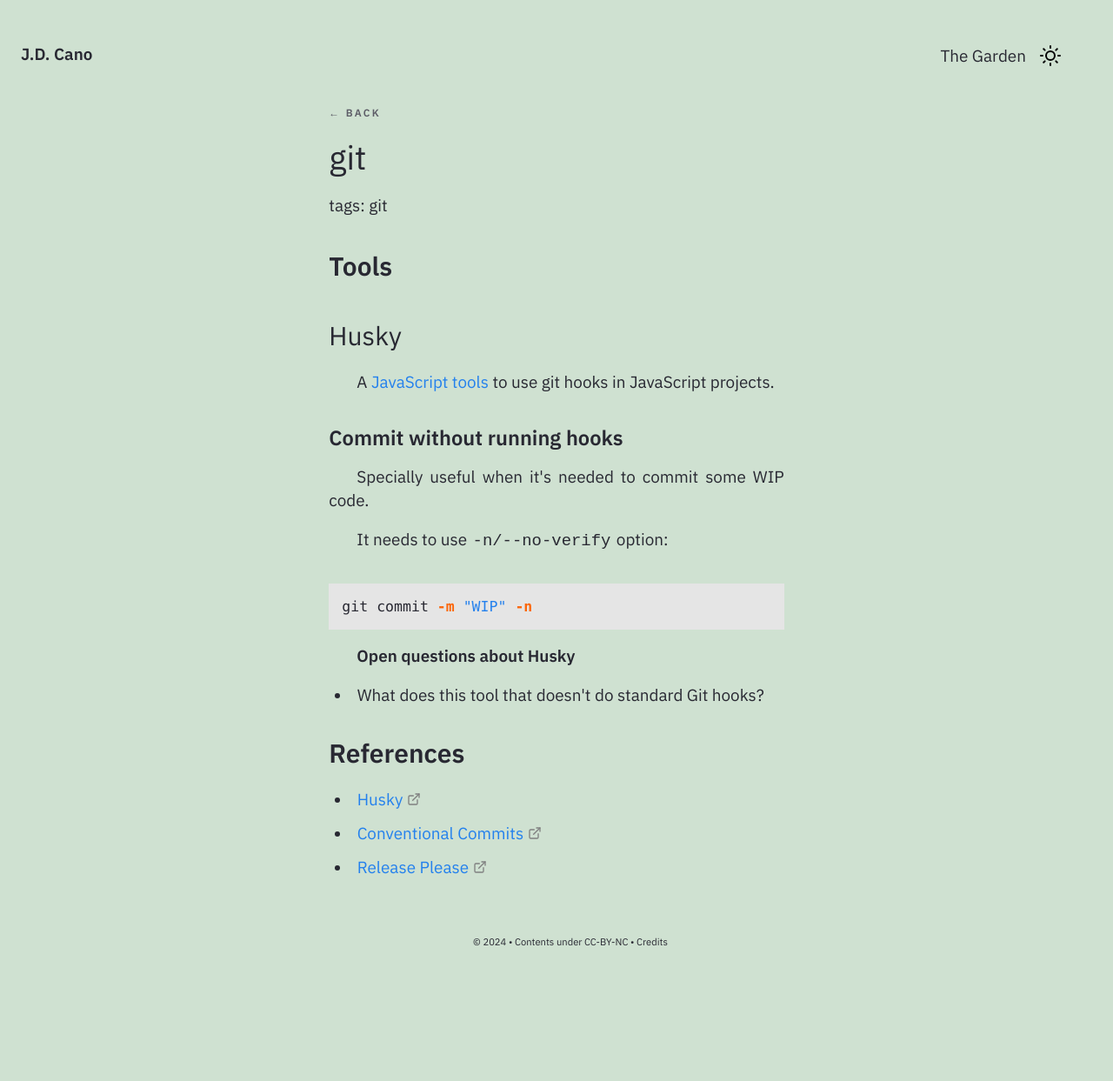
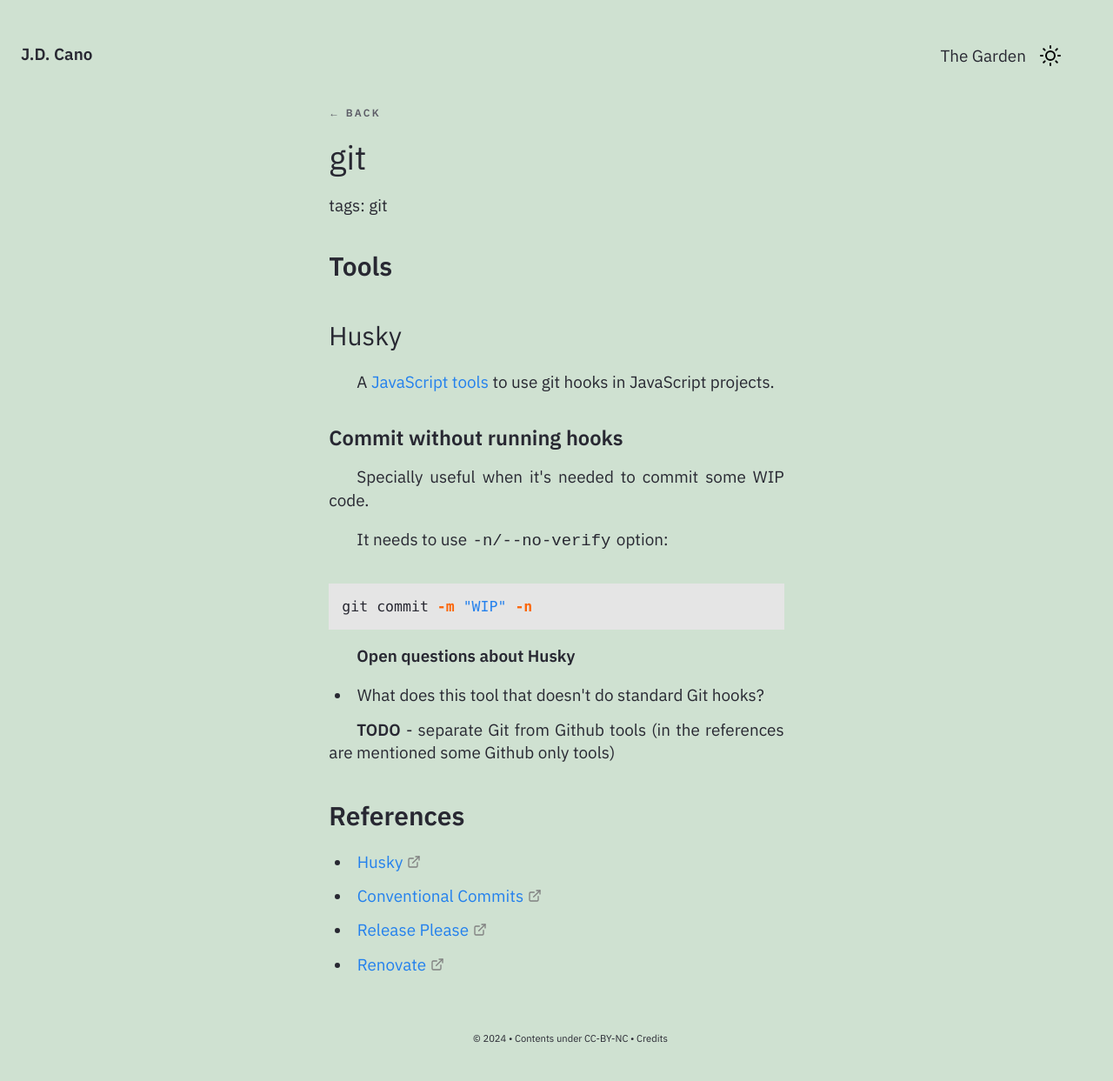
Before and after one commit to Gorzas/gorzas.github.io, a Jekyll site: the page built from _notes/Public/tech/git.md, in a window 1280 px wide. Shown: the whole page at 87% size. Built offline with Jekyll 4.4.1, drawn with Linux system fonts in a browser that asks for light colours; before the commit the page ends 1131 px from its top, so only the background shows below that; part of the change alters nothing that is shown.

Commit message:
Update git.md

```diff
--- a/_notes/Public/tech/git.md
+++ b/_notes/Public/tech/git.md
@@ -1,9 +1,10 @@
 ---
 title: git
 feed: show
-tags: git
+tags:
+  - git
 date: 03-07-2023
-updated: 12-06-2024
+updated: 26-06-2024
 type: note
 growth: seedlings
 ---
@@ -28,8 +29,10 @@ git commit -m "WIP" -n
 
 - What does this tool that doesn't do standard Git hooks?
 
+**TODO** - separate Git from Github tools (in the references are mentioned some Github only tools)
 ## References
 
 - [Husky](https://typicode.github.io/husky/)
 - [Conventional Commits](https://www.conventionalcommits.org/en/v1.0.0/)
 - [Release Please](https://github.com/googleapis/release-please)
+- [Renovate](https://github.com/renovatebot/renovate)
```
